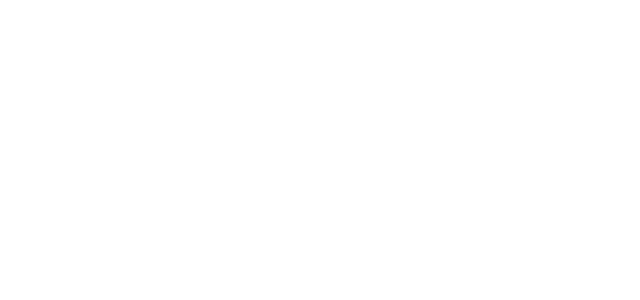
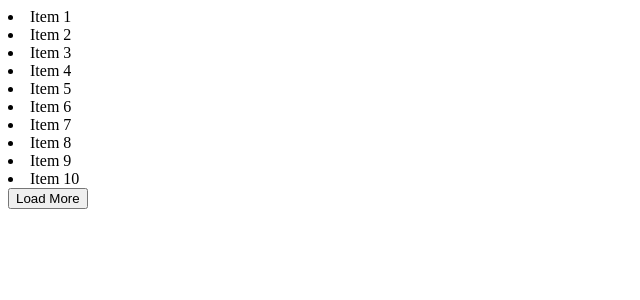
Before and after one commit to acciojob/load-more-Nikk45, a React app: page / in a window 1280 px wide. Shown: the top 300 px of the page, without its empty margins (0-640 px from the left). Built offline with nearby package versions, Linux system fonts and the light colour scheme.

Commit message:
submit 1

```diff
--- a/src/components/App.js
+++ b/src/components/App.js
@@ -1,5 +1,5 @@
 
-import React from "react";
+import React, { useState } from "react";
 import './../styles/App.css';
 
 const items = [
@@ -36,9 +36,30 @@ const items = [
 ];
 
 const App = () => {
+
+  const itemPerPage = 10
+  const [showItems, setShowItems] = useState(itemPerPage)
+
+  const displayItems = items.slice(0,showItems)
+
+  function loadMore(){
+    setShowItems(prevValue => prevValue + 10)
+  }
+
   return (
     <div>
         {/* Do not remove the main div */}
+        {
+            displayItems.map((item,index)=>
+              <li key={index}>{item}</li>
+            )
+        }
+
+        {
+          showItems < items.length &&
+          <button onClick={loadMore}>Load More</button>
+        }
+
     </div>
   )
 }
```
Also changed, not shown: 1 other file (tests, documents, lock files or other folders).
